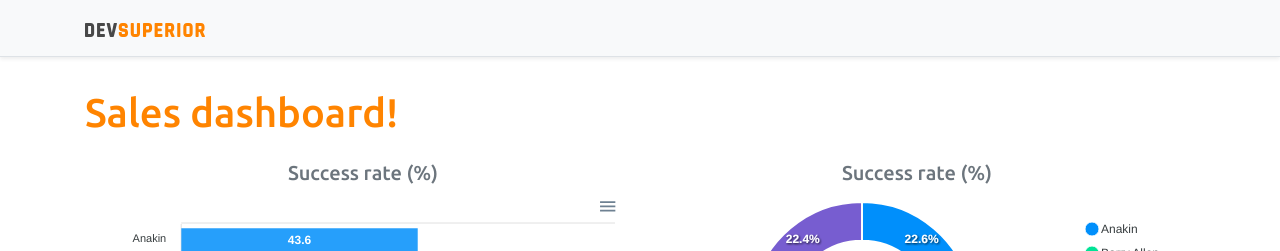
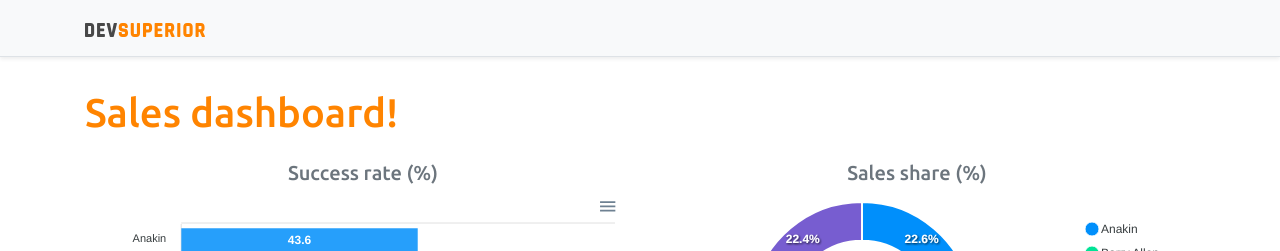
Before and after one commit to igorsmasc/projeto-sds3, a React (Create React App) app in the folder frontend/: page / in a window 1280 px wide. Shown: the top 251 px of the page. Built offline with nearby package versions, Linux system fonts and the light colour scheme.

Commit message:
add sales share title

```diff
--- a/frontend/src/App.tsx
+++ b/frontend/src/App.tsx
@@ -17,7 +17,7 @@ function App() {
             <BarChart />
           </div>
           <div className="col-sm-6">
-            <h5 className="text-center text-secondary">Success rate (%)</h5>
+            <h5 className="text-center text-secondary">Sales share (%)</h5>
             <DonutChart />
           </div>
         </div>
```
